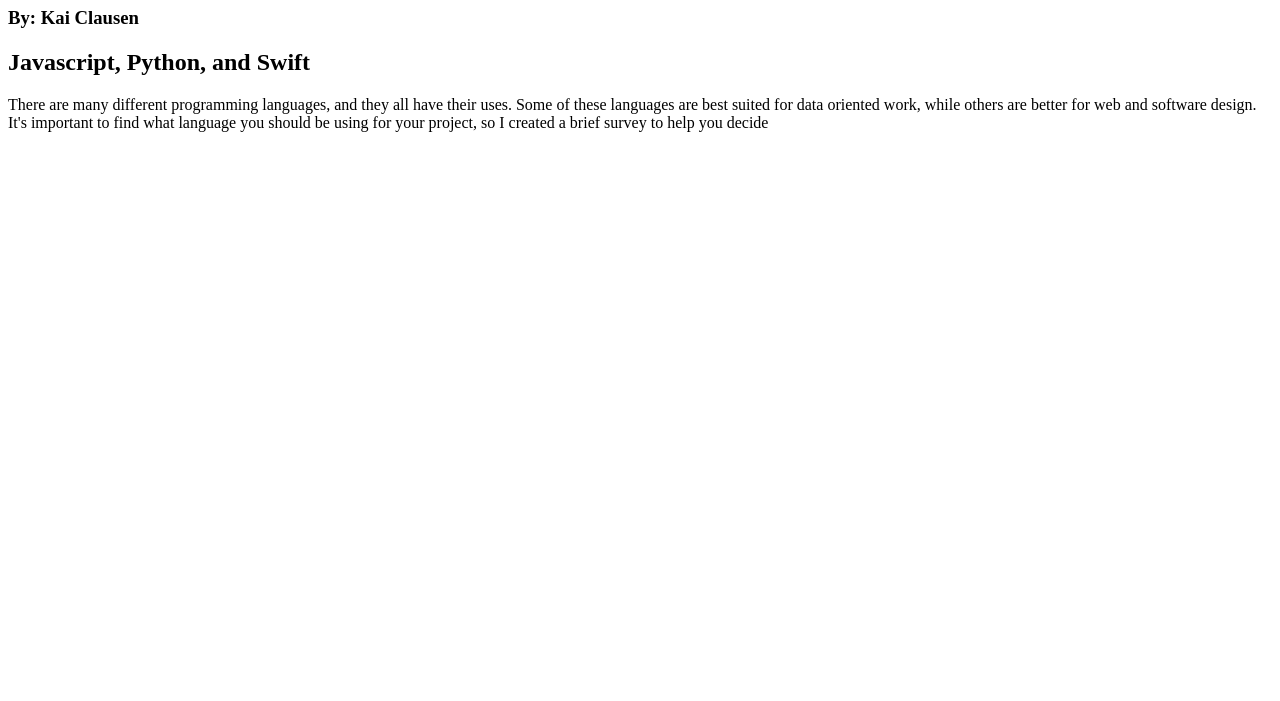
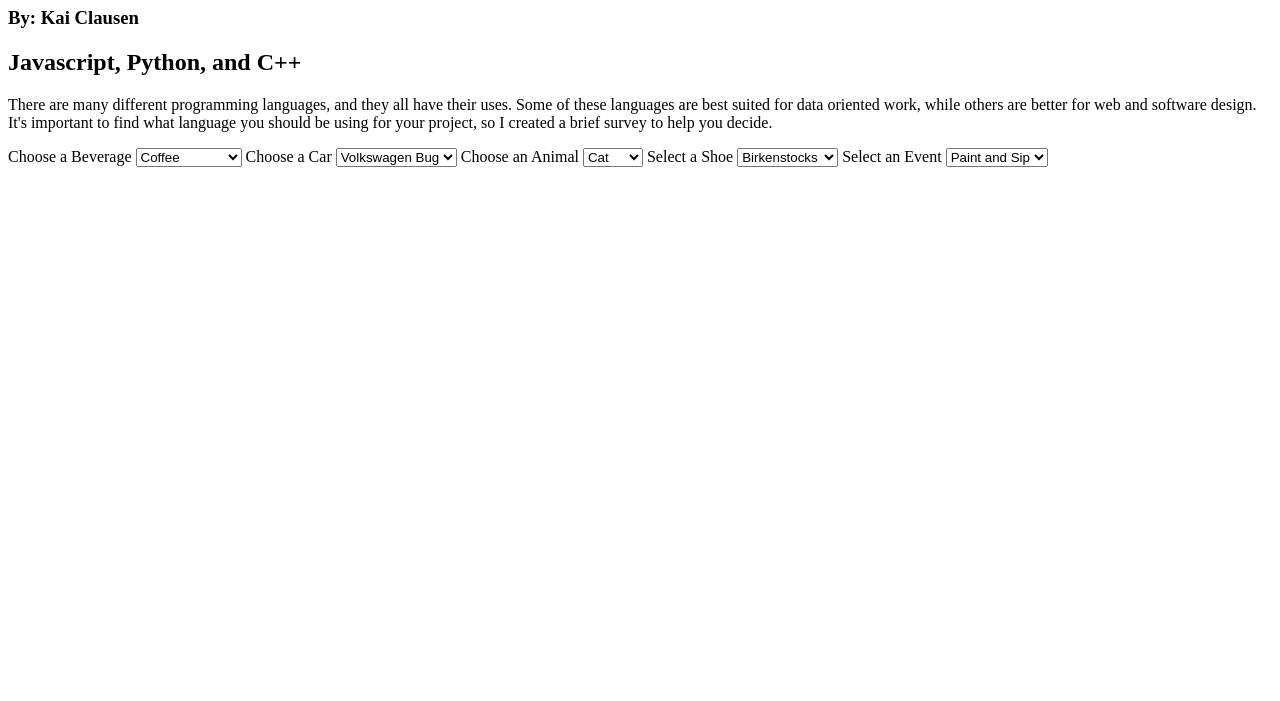
Before and after one commit to kaisama92/language-selector, a plain HTML site: page index.html in a window 1280 px wide. Shown: the part 99-800 px from the top of the page. Drawn offline with Linux system fonts and the light colour scheme.

Commit message:
create select form with five selection options.

```diff
--- a/index.html
+++ b/index.html
@@ -13,7 +13,39 @@
 <body>
   <h1>Let's Learn a new language!</h1>
   <h3>By: Kai Clausen</h3>
-  <h2>Javascript, Python, and Swift</h2>
-  <p>There are many different programming languages, and they all have their uses. Some of these languages are best suited for data oriented work, while others are better for web and software design. It's important to find what language you should be using for your project, so I created a brief survey to help you decide</p>
+  <h2>Javascript, Python, and C++</h2>
+  <p>There are many different programming languages, and they all have their uses. Some of these languages are best suited for data oriented work, while others are better for web and software design. It's important to find what language you should be using for your project, so I created a brief survey to help you decide.</p>
+  <form id="select-form">
+    <label for="select-beverage">Choose a Beverage</label>
+    <select id="select-beverage">
+      <option value="1">Coffee</option>
+      <option value="2">Water</option>
+      <option value="3">Energy Drinks</option>
+    </select>
+    <label for="select-car">Choose a Car</label>
+    <select id="select-car">
+      <option value="1">Volkswagen Bug</option>
+      <option value="2">Toyota Prius</option>
+      <option value="3">Mazda Miata</option>
+    </select>
+    <label for="select-animal">Choose an Animal</label>
+    <select id="select-animal">
+      <option value="1">Cat</option>
+      <option value="2">Snake</option>
+      <option value="3">Dog</option>
+    </select>
+    <label for="select-shoe">Select a Shoe</label>
+    <select id="select-shoe">
+      <option value="1">Birkenstocks</option>
+      <option value="2">New Balance</option>
+      <option value="3">Jordan's</option>
+    </select>
+    <label for="select-event">Select an Event</label>
+    <select id="select-event">
+      <option value="1">Paint and Sip</option>
+      <option value="2">Book Signing</option>
+      <option value="3">Party</option>
+    </select>
+  </form>
 </body>
 </html>
```
